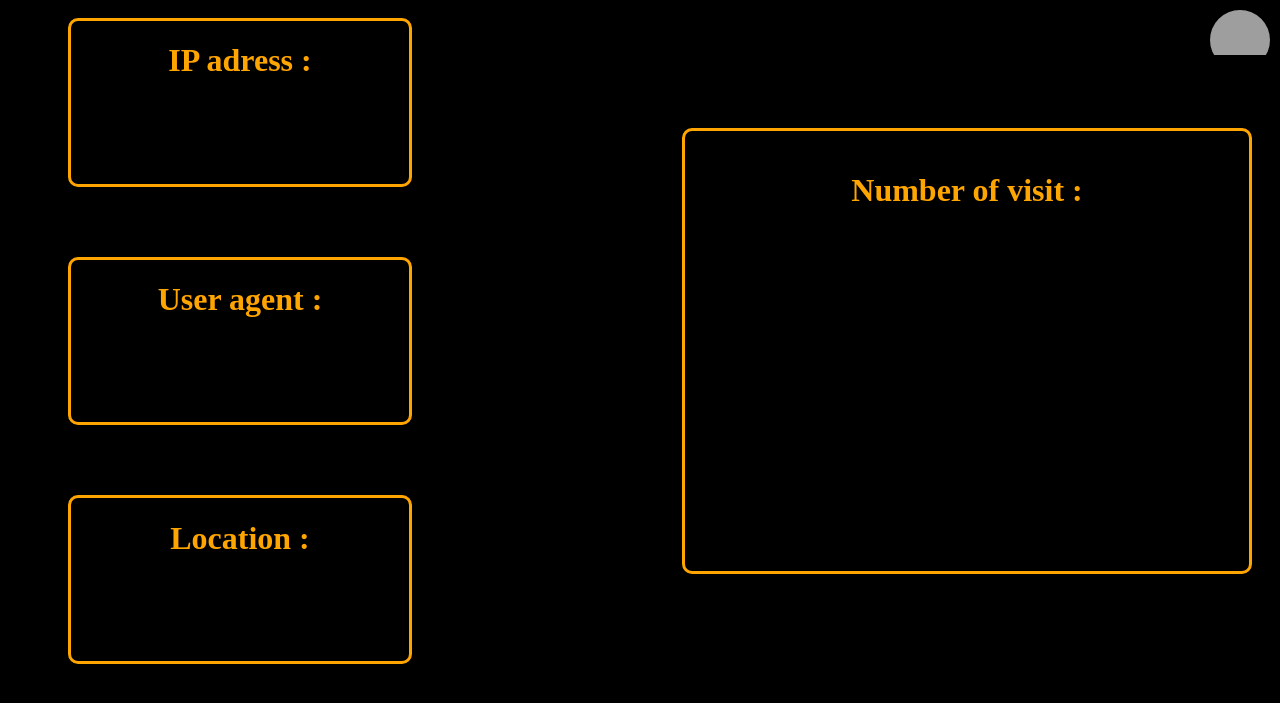
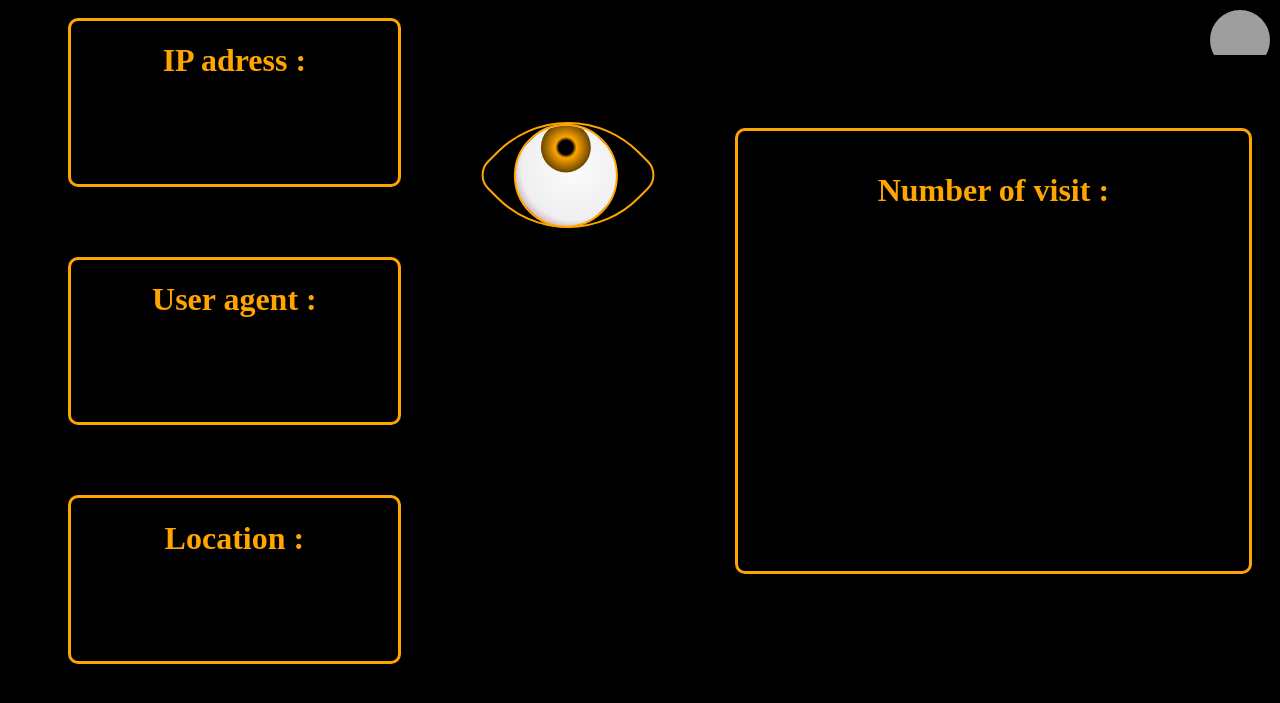
Before and after one commit to felikarina/dashboard, a Django app: template anime/templates/anime/dark.html in a window 1280 px wide. Shown: the top 703 px of the page. Run offline with Django 3.2, Linux system fonts and the light colour scheme; the template is opened without the code that fills it, so the values that code supplies are empty; grey boxes are pictures that could not be loaded.

Commit message:
add eye animation

```diff
--- a/anime/static/css/styledark.css
+++ b/anime/static/css/styledark.css
@@ -5,7 +5,7 @@ body {
     display: flex;
 }
 .counter, .adresseIP, .agent, .adressephy {
-    flex: 1;
+    flex: 1.2;
     border: solid;
     border-color: orange;
     color: orange;
@@ -14,7 +14,7 @@ body {
     text-align: center;
 }
 .counter {
-    margin: 120px 20px 150px 150px;
+    margin: 120px 20px 150px 0px;
     height: 400px;
     padding: 20px;
 }
@@ -24,7 +24,7 @@ body {
     flex-direction: column;
 }
 .adresseIP, .agent, .adressephy {
-    margin: 10px 120px 60px 60px;
+    margin: 10px 0px 60px 60px;
 }
 .bouton-rond {
     position: absolute;
@@ -40,3 +40,41 @@ body {
     width: 100%;
     height: auto;
 }
+.eye-container {
+    position: relative;
+    width: 200px;
+    height: 150px;
+    margin: -10px 0px 0px 64px;
+}
+#eye {
+    width: 100px;
+    height: 100px;
+    border: 2px solid orange;
+    border-radius: 50%;
+    position: absolute;
+    top: 25px;
+    transform: translateX(-50%);
+    overflow: hidden;
+    z-index: 2;
+    background: radial-gradient(circle at 50% 40%, #fcfcfc, #efeff1 66%, #9b5050 100%);
+}
+#pupil {
+    width: 50px;
+    height: 50px;
+    background: radial-gradient(circle at 50% 50%, #000000 20%, orange 30%, #000000 100%);
+    border-radius: 50%;
+    position: absolute;
+    top: 30%;
+    left: 30%;
+    transform: translate(-50%, -50%);
+    transition: transform 0.1s;
+}
+.angle {
+    margin: 100px;
+    width: 130px;
+    height: 130px;
+    border: solid 2px orange;
+    border-radius:  75% 15%;
+    position: relative;
+    transform: rotate(45deg);
+}
--- a/anime/templates/anime/dark.html
+++ b/anime/templates/anime/dark.html
@@ -23,6 +23,13 @@
         <a href="{% url 'anime_list' %}" class="bouton-rond">
             <img src="/static/moon.jpg" alt="moon">
         </a>
+        <div class="angle">
+            <div class="eye-container">
+                <div id="eye">
+                    <div id="pupil"></div>
+                </div>
+            </div>
+        </div>
         <div class="counter">
             <h1>Number of visit : <br> {{ visit_counter }}</h1>
             {% for visit in visit_date %}
@@ -32,5 +39,19 @@
             {% endfor %}
         </div>
     </div>
+    <script>
+        document.addEventListener('mousemove', function(e) {
+            const eye = document.getElementById('eye');
+            const pupil = document.getElementById('pupil');
+            const eyeRect = eye.getBoundingClientRect();
+            const eyeCenterX = eyeRect.left + eye.offsetWidth / 2;
+            const eyeCenterY = eyeRect.top + eye.offsetHeight / 2;
+            const angle = Math.atan2(e.clientY - eyeCenterY, e.clientX - eyeCenterX);
+            const radius = Math.min(eye.offsetWidth, eye.offsetHeight) / 3;
+            const pupilX = Math.cos(angle) * radius * 0.9;
+            const pupilY = Math.sin(angle) * radius * 0.9;
+            pupil.style.transform = `translate(${pupilX}px, ${pupilY}px)`;
+        });
+    </script>
 </body>
 </html>
```
